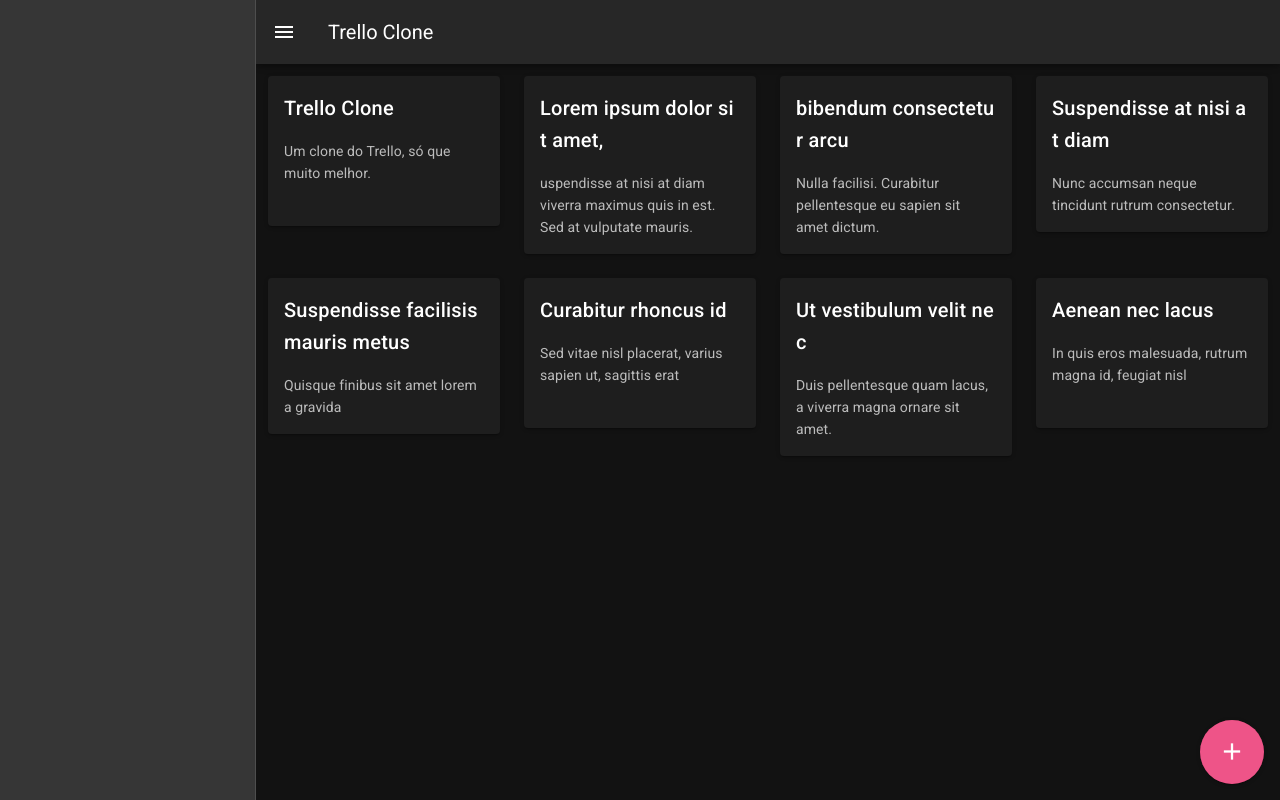
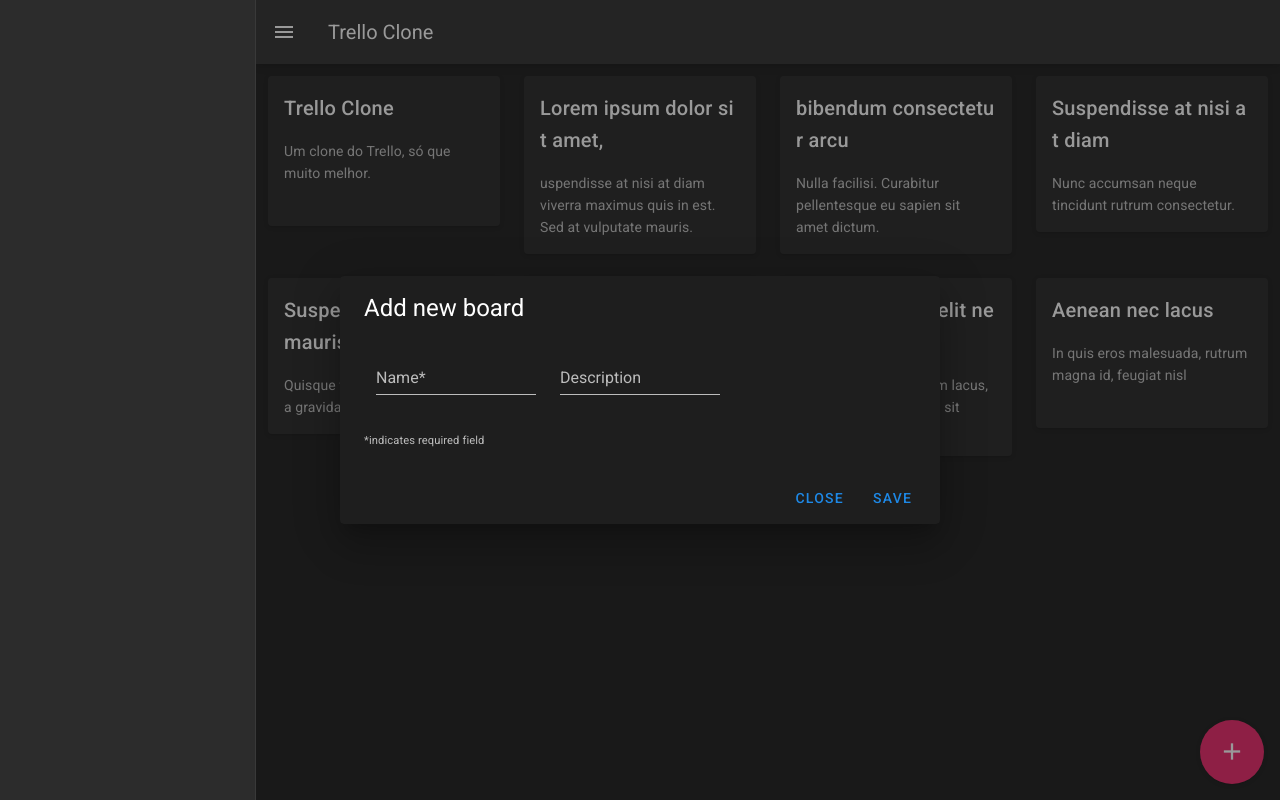
Before and after one commit to pythrick/trello-clone, a Vue app: page / in a window 1280 px wide. Both pictures are taken after a click on the button 1232 px from the left and 752 px from the top of the page. Built offline with nearby package versions, Linux system fonts and the light colour scheme.

Commit message:
Creates board form

```diff
--- /dev/null
+++ b/src/components/BoardForm.vue
@@ -0,0 +1,86 @@
+<template>
+  <v-row justify="center">
+    <v-dialog v-model="dialog" persistent max-width="600px">
+      <template v-slot:activator="{ on, attrs }">
+        <v-btn
+          elevation="2"
+          large
+          fab
+          fixed
+          color="pink"
+          dark
+          bottom
+          right
+          v-bind="attrs"
+          v-on="on"
+        >
+          <v-icon>mdi-plus</v-icon>
+        </v-btn>
+      </template>
+      <v-card>
+        <v-card-title>
+          <span class="headline">Add new board</span>
+        </v-card-title>
+        <v-card-text>
+          <v-container>
+            <v-row>
+              <v-col cols="12" sm="6" md="4">
+                <v-text-field
+                  v-model="newBoard.name"
+                  label="Name*"
+                  required
+                ></v-text-field>
+              </v-col>
+              <v-col cols="12" sm="6" md="4">
+                <v-text-field
+                  v-model="newBoard.description"
+                  label="Description"
+                  hint="example of helper text only on focus"
+                ></v-text-field>
+              </v-col>
+            </v-row>
+          </v-container>
+          <small>*indicates required field</small>
+        </v-card-text>
+        <v-card-actions>
+          <v-spacer></v-spacer>
+          <v-btn color="blue darken-1" text @click="closeDialog()">
+            Close
+          </v-btn>
+          <v-btn color="blue darken-1" text @click="saveBoard()"> Save </v-btn>
+        </v-card-actions>
+      </v-card>
+    </v-dialog>
+  </v-row>
+</template>
+
+<script>
+export default {
+  data: () => ({
+    dialog: false,
+    newBoard: {
+      id: null,
+      name: "",
+      description: "",
+      progress: 0,
+    },
+  }),
+  methods: {
+    async closeDialog() {
+      this.dialog = false;
+      this.resetForm();
+    },
+    async saveBoard() {
+      await this.$emit("click:save", Object.assign({}, this.newBoard));
+      await this.closeDialog();
+    },
+    async resetForm() {
+      this.newBoard.id = null;
+      this.newBoard.name = "";
+      this.newBoard.description = "";
+    },
+  },
+};
+</script>
+
+<style></style>
--- a/src/views/Home.vue
+++ b/src/views/Home.vue
@@ -6,7 +6,7 @@
         xl="2"
         lg="3"
         md="4"
-        sm="2"
+        sm="6"
         xs="1"
         v-for="board of boards"
         :key="board.id"
@@ -17,16 +17,22 @@
         </v-card>
       </v-col>
     </v-row>
-    <v-btn elevation="2" large fab fixed color="pink" dark bottom right>
-      <v-icon>mdi-plus</v-icon>
-    </v-btn>
+    <board-form @click:save="addBoard" />
   </div>
 </template>
 
 <script>
 export default {
   name: "Home",
-  components: {},
+  components: {
+    "board-form": require("@/components/BoardForm.vue").default,
+  },
+  methods: {
+    addBoard(board) {
+      board.id = Date.now();
+      this.boards.push(board);
+    },
+  },
   data: () => ({
     boards: [
       {
```
